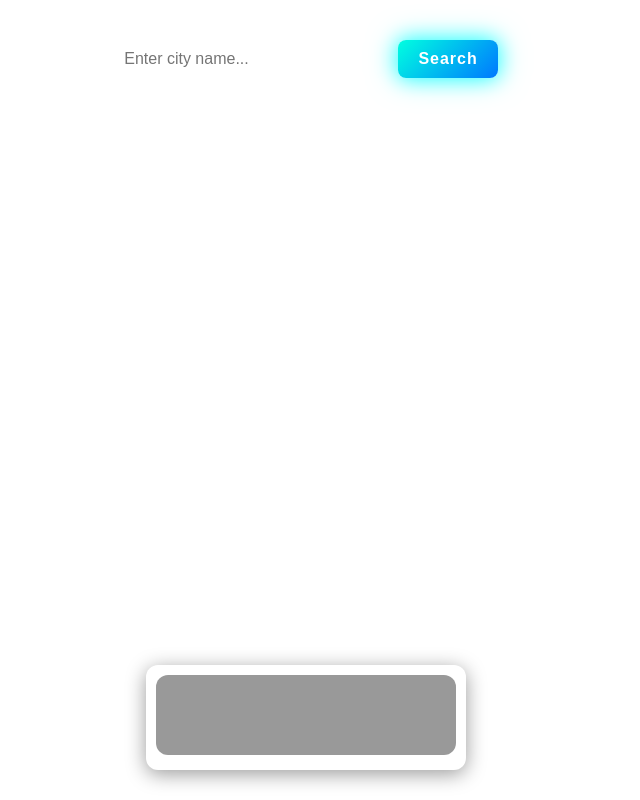
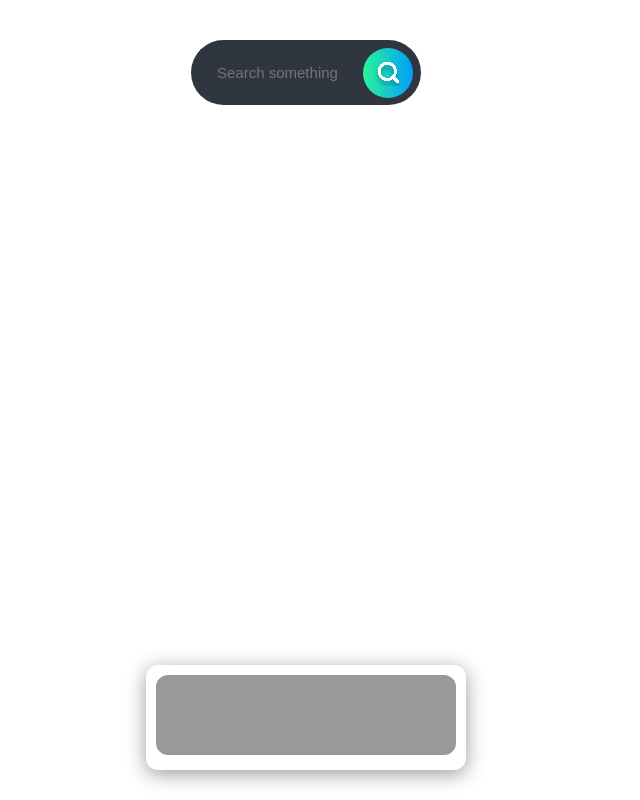
Before and after one commit to BlakeGripling/weather-playlist-app, a plain HTML site: page index.html in a window 1280 px wide. Shown: the whole page, without its empty margins (334-974 px from the left). Drawn offline with nearby package versions, Linux system fonts and the light colour scheme; some icons are missing.

Commit message:
Initial commit

```diff
--- a/index.html
+++ b/index.html
@@ -2,6 +2,8 @@
 <html lang="en">
 <head>
   <meta charset="UTF-8">
+  <meta name="viewport" content="width=device-width, initial-scale=1.0">
+
   <title>Weather Playlist App</title>
   <link
   rel="stylesheet"
@@ -22,10 +24,47 @@
     <div class="cloud cloud6"></div>
   </div>
   <div class="wrapper">
-    <div class="search-bar">
-      <input type="text" id="search-input" placeholder="Enter city name...">
-      <button id="search-btn" class="neon-button">Search</button>
-    </div>
+
+
+    <!-- NEW -->
+<div class="searchBox">
+  <input
+    id="search-input"
+    class="searchInput"
+    type="text"
+    placeholder="Search something"
+  >
+  <button
+    id="search-btn"
+    class="searchButton"
+    data-tooltip="Search weather for city"
+  >
+    <!-- your SVG icon -->
+    <svg xmlns="http://www.w3.org/2000/svg" width="29" height="29" viewBox="0 0 29 29" fill="none">
+      <g clip-path="url(#clip0_2_17)">
+        <g filter="url(#filter0_d_2_17)">
+          <path d="M23.7953 23.9182L19.0585 19.1814M19.0585 19.1814C19.8188 18.4211 20.4219 17.5185 20.8333 16.5251C21.2448 15.5318 21.4566 14.4671 21.4566 13.3919C21.4566 12.3167 21.2448 11.252 20.8333 10.2587C20.4219 9.2653 19.8188 8.36271 19.0585 7.60242C18.2982 6.84214 17.3956 6.23905 16.4022 5.82759C15.4089 5.41612 14.3442 5.20435 13.269 5.20435C12.1938 5.20435 11.1291 5.41612 10.1358 5.82759C9.1424 6.23905 8.23981 6.84214 7.47953 7.60242C5.94407 9.13789 5.08145 11.2204 5.08145 13.3919C5.08145 15.5634 5.94407 17.6459 7.47953 19.1814C9.01499 20.7168 11.0975 21.5794 13.269 21.5794C15.4405 21.5794 17.523 20.7168 19.0585 19.1814Z" stroke="white" stroke-width="3" stroke-linecap="round" stroke-linejoin="round" shape-rendering="crispEdges"></path>
+        </g>
+      </g>
+      <defs>
+        <filter id="filter0_d_2_17" x="-0.418549" y="3.70435" width="29.7139" height="29.7139" filterUnits="userSpaceOnUse" color-interpolation-filters="sRGB">
+          <feFlood flood-opacity="0" result="BackgroundImageFix"></feFlood>
+          <feColorMatrix in="SourceAlpha" type="matrix" values="0 0 0 0 0 0 0 0 0 0 0 0 0 0 0 0 0 0 127 0" result="hardAlpha"></feColorMatrix>
+          <feOffset dy="4"></feOffset>
+          <feGaussianBlur stdDeviation="2"></feGaussianBlur>
+          <feComposite in2="hardAlpha" operator="out"></feComposite>
+          <feColorMatrix type="matrix" values="0 0 0 0 0 0 0 0 0 0 0 0 0 0 0 0 0 0 0.25 0"></feColorMatrix>
+          <feBlend mode="normal" in2="BackgroundImageFix" result="effect1_dropShadow_2_17"></feBlend>
+          <feBlend mode="normal" in="SourceGraphic" in2="effect1_dropShadow_2_17" result="shape"></feBlend>
+        </filter>
+        <clipPath id="clip0_2_17">
+          <rect width="28.0702" height="28.0702" fill="white" transform="translate(0.403503 0.526367)"></rect>
+        </clipPath>
+      </defs>
+    </svg>
+  </button>
+</div>
+
     <div class="weather-scroll" id="weather-scroll">
       <!-- Weather cards will be appended here -->
     </div>
--- a/style.css
+++ b/style.css
@@ -203,9 +203,9 @@ body.mist-bg, body.haze-bg, body.fog-bg {
   align-items: center;
   gap: 8px;
   margin: 0 auto;
-  background: rgba(255, 255, 255, 0.15);
   backdrop-filter: blur(12px);
-  border: 1px solid rgba(255, 255, 255, 0.3);
+  background: rgba(30, 30, 30, 0.45);
+  border: 1px solid rgba(255, 175, 50, 0.4);
   border-radius: 50px;
   padding: 4px 12px;
   position: relative;
```
